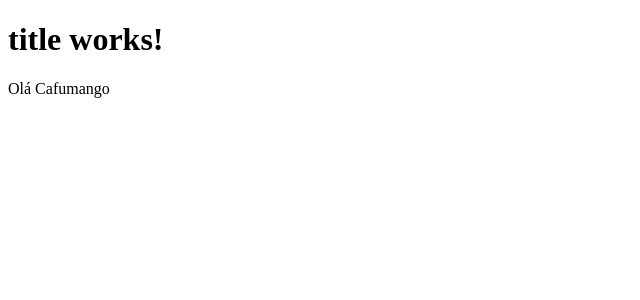
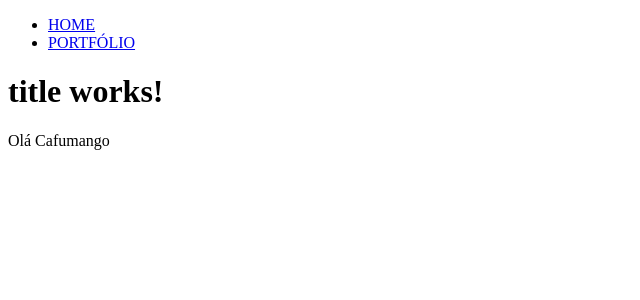
Before and after one commit to Caco0/Angular-Introdu-o-a-Rotas, an Angular app: page / in a window 1280 px wide. Shown: the top 300 px of the page, without its empty margins (0-640 px from the left). Built offline with nearby package versions, Linux system fonts and the light colour scheme.

Commit message:
Navigating Between Pages Using RouterLink

```diff
--- a/src/app/app.component.html
+++ b/src/app/app.component.html
@@ -1 +1,2 @@
+<app-menu></app-menu>
 <router-outlet></router-outlet>
--- a/src/app/pages/portfolio/card/card.component.css
+++ b/src/app/pages/portfolio/card/card.component.css
@@ -0,0 +1,3 @@
+img {
+  height: 300px;
+}
--- a/src/app/pages/portfolio/card/card.component.html
+++ b/src/app/pages/portfolio/card/card.component.html
@@ -2,7 +2,7 @@
 <hr />
 <div>
   <img
-    src="https://www.google.com/url?sa=i&url=https%3A%2F%2Fwww.marvel.com%2Farticles%2Fmovies%2Fthe-marvels-new-looks-new-posters-tickets-on-sale&psig=AOvVaw2NNrbwYc7_3nqtx0t2Oc_X&ust=1697840922680000&source=images&cd=vfe&opi=89978449&ved=0CBEQjRxqFwoTCLDF67mUg4IDFQAAAAAdAAAAABAE"
+    src="https://cdn.marvel.com/content/1x/themarvels_imax_digital_supplemental_tix_v3_lg.jpg"
     alt=""
   />
   <p>card works!</p>
--- a/src/app/shared/menu/menu.component.html
+++ b/src/app/shared/menu/menu.component.html
@@ -1 +1,6 @@
-<p>menu works!</p>
+<div>
+  <ul>
+    <li><a [routerLink]="['/']">HOME</a></li>
+    <li><a [routerLink]="['/portfolio']">PORTFÓLIO</a></li>
+  </ul>
+</div>
```
